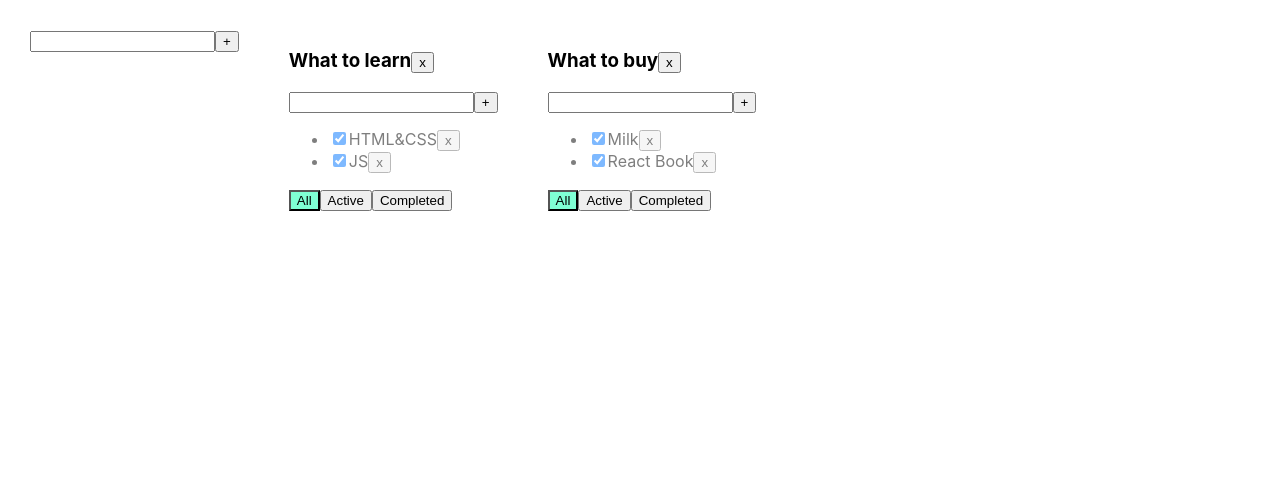
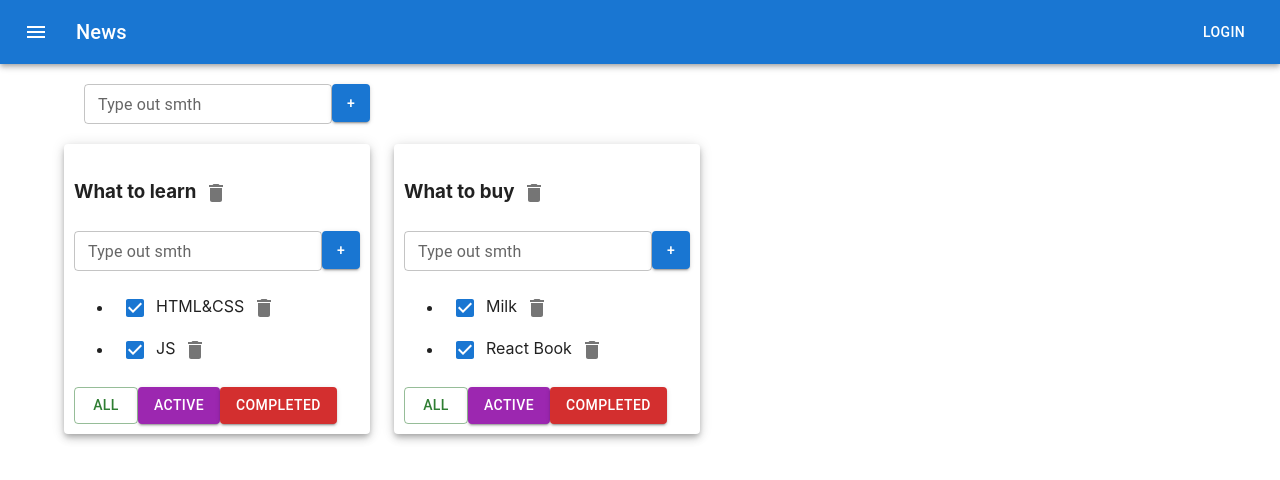
Before and after one commit to vitalyabedik/it-incubator.todolist-main, a React (Create React App) app: page / in a window 1280 px wide. Shown: the top 480 px of the page. Built offline with nearby package versions, Linux system fonts and the light colour scheme.

Commit message:
feat: finish MUI 07-lesson

```diff
--- a/src/App.css
+++ b/src/App.css
@@ -1,9 +1,8 @@
+/*.App {*/
+/*    padding: 30px;*/
+/*    display: flex;*/
+/*}*/
 
-.App {
-    padding: 30px;
-    display: flex;
-}
-
-.App > div {
-    margin-right: 50px;
-}
+/*.App > div {*/
+/*    margin-right: 50px;*/
+/*}*/
--- a/src/Tuesday/Todolist7/AddItemForm.tsx
+++ b/src/Tuesday/Todolist7/AddItemForm.tsx
@@ -1,4 +1,7 @@
 import React, {ChangeEvent, KeyboardEvent, useState} from 'react';
+
+import Button from '@mui/material/Button';
+import TextField from '@mui/material/TextField';
 
 type AddItemFormPropsType = {
     addItem: (title: string) => void
@@ -6,15 +9,15 @@
 
 export function AddItemForm(props: AddItemFormPropsType) {
 
-    let [title, setTitle] = useState("")
+    let [title, setTitle] = useState('')
     let [error, setError] = useState<string | null>(null)
 
     const addItem = () => {
-        if (title.trim() !== "") {
+        if (title.trim() !== '') {
             props.addItem(title);
-            setTitle("");
+            setTitle('');
         } else {
-            setError("Title is required");
+            setError('Title is required');
         }
     }
 
@@ -29,14 +32,33 @@
         }
     }
 
+    const muiStyles = {
+        maxWidth: '38px',
+        maxHeight: '38px',
+        minWidth: '38px',
+        minHeight: '38px',
+    }
+
     return <div>
-        <input value={title}
-               onChange={onChangeHandler}
-               onKeyPress={onKeyPressHandler}
-               className={error ? "error" : ""}
+        {/*<input value={title}*/}
+        {/*       onChange={onChangeHandler}*/}
+        {/*       onKeyPress={onKeyPressHandler}*/}
+        {/*       className={error ? 'error' : ''}*/}
+        {/*/>*/}
+        <TextField error={!!error}
+                   value={title}
+                   onChange={onChangeHandler}
+                   onKeyPress={onKeyPressHandler}
+                   size="small"
+                   id="outlined-basic"
+                   label={error ? 'Title is required' : 'Type out smth'}
+                   variant="outlined"
         />
-        <button onClick={addItem}>+</button>
 
-        {error && <div className="error-message">{error}</div>}
+        {/*<button onClick={addItem}>+</button>*/}
+        <Button variant="contained" onClick={addItem}
+                style={muiStyles}>+</Button>
+
+        {/*{error && <div className="error-message">{error}</div>}*/}
     </div>
 }
--- /dev/null
+++ b/src/Tuesday/Todolist7/ButtonAppBar.tsx
@@ -0,0 +1,32 @@
+import * as React from 'react';
+import AppBar from '@mui/material/AppBar';
+import Box from '@mui/material/Box';
+import Toolbar from '@mui/material/Toolbar';
+import Typography from '@mui/material/Typography';
+import Button from '@mui/material/Button';
+import IconButton from '@mui/material/IconButton';
+import MenuIcon from '@mui/icons-material/Menu';
+
+export default function ButtonAppBar() {
+    return (
+        <Box sx={{flexGrow: 1}}>
+            <AppBar position="static">
+                <Toolbar>
+                    <IconButton
+                        size="large"
+                        edge="start"
+                        color="inherit"
+                        aria-label="menu"
+                        sx={{mr: 2}}
+                    >
+                        <MenuIcon/>
+                    </IconButton>
+                    <Typography variant="h6" component="div" sx={{flexGrow: 1}}>
+                        News
+                    </Typography>
+                    <Button color="inherit">Login</Button>
+                </Toolbar>
+            </AppBar>
+        </Box>
+    );
+}
--- a/src/Tuesday/Todolist7/Lesson7.tsx
+++ b/src/Tuesday/Todolist7/Lesson7.tsx
@@ -1,8 +1,15 @@
 import React, {useState} from 'react';
+
 import './Todolist.css';
+
 import {TaskType, Todolist} from './Todolist';
 import {v1} from 'uuid';
+
 import {AddItemForm} from './AddItemForm';
+import ButtonAppBar from './ButtonAppBar';
+import Container from '@mui/material/Container';
+import Grid from '@mui/material/Grid';
+import Paper from '@mui/material/Paper';
 
 export type FilterValuesType = 'all' | 'active' | 'completed';
 type TodolistType = {
@@ -120,7 +127,12 @@
 
     return (
         <div className="App">
+            <ButtonAppBar/>
+            <Container fixed>
+                <Grid container style={{padding: '20px'}}>
                     <AddItemForm addItem={addTodolist}/>
+                </Grid>
+                <Grid container spacing={3}>
                     {
                         todolists.map(tl => {
                             let allTodolistTasks = tasks[tl.id];
@@ -133,8 +145,10 @@
                                 tasksForTodolist = allTodolistTasks.filter(t => t.isDone === true);
                             }
 
-                    return <Todolist
-                        key={tl.id}
+                            return (
+                                <Grid key={tl.id} item>
+                                    <Paper elevation={5} style={{padding: '10px'}}>
+                                        <Todolist
                                             id={tl.id}
                                             title={tl.title}
                                             tasks={tasksForTodolist}
@@ -147,9 +161,13 @@
                                             changeTaskTitle={changeTaskTitle}
                                             changeTodolistTitle={changeTodolistTitle}
                                         />
+                                    </Paper>
+                                </Grid>
+                            )
                         })
                     }
-
+                </Grid>
+            </Container>
         </div>
     );
 }
--- a/src/Tuesday/Todolist7/Todolist.css
+++ b/src/Tuesday/Todolist7/Todolist.css
@@ -1,25 +1,24 @@
+/*.App {*/
+/*    padding: 30px;*/
+/*    display: flex;*/
+/*}*/
 
-.App {
-    padding: 30px;
-    display: flex;
-}
+/*.App > div {*/
+/*    margin-right: 50px;*/
+/*}*/
 
-.App > div {
-    margin-right: 50px;
-}
+/*.error {*/
+/*    border: red 1px solid;*/
+/*}*/
 
-.error {
-    border: red 1px solid;
-}
+/*.error-message {*/
+/*    color: red;*/
+/*}*/
 
-.error-message {
-    color: red;
-}
+/*.active-filter {*/
+/*    background-color: aquamarine;*/
+/*}*/
 
-.active-filter {
-    background-color: aquamarine;
-}
-
-.is-done {
-    opacity: 0.5;
-}
+/*.is-done {*/
+/*    opacity: 0.5;*/
+/*}*/
--- a/src/Tuesday/Todolist7/Todolist.tsx
+++ b/src/Tuesday/Todolist7/Todolist.tsx
@@ -2,6 +2,11 @@
 import {FilterValuesType} from './Lesson7';
 import {AddItemForm} from './AddItemForm';
 import {EditableSpan} from './EditableSpan';
+
+import Button from '@mui/material/Button';
+import Checkbox from '@mui/material/Checkbox';
+import DeleteIcon from '@mui/icons-material/Delete';
+import IconButton from '@mui/material/IconButton';
 
 export type TaskType = {
     id: string
@@ -41,7 +46,10 @@
 
     return <div>
         <h3><EditableSpan value={props.title} onChange={changeTodolistTitle}/>
-            <button onClick={removeTodolist}>x</button>
+            {/*<button onClick={removeTodolist}>x</button>*/}
+            <IconButton aria-label="delete" onClick={removeTodolist}>
+                <DeleteIcon/>
+            </IconButton>
         </h3>
         <AddItemForm addItem={addTask}/>
         <ul>
@@ -58,23 +66,34 @@
 
 
                     return <li key={t.id} className={t.isDone ? 'is-done' : ''}>
-                        <input type="checkbox" onChange={onChangeHandler} checked={t.isDone}/>
+                        {/*<input type="checkbox" onChange={onChangeHandler} checked={t.isDone}/>*/}
+                        <Checkbox onChange={onChangeHandler} checked={t.isDone}/>
                         <EditableSpan value={t.title} onChange={onTitleChangeHandler}/>
-                        <button onClick={onClickHandler}>x</button>
+                        {/*<button onClick={onClickHandler}>x</button>*/}
+                        <IconButton aria-label="delete" onClick={onClickHandler}>
+                            <DeleteIcon/>
+                        </IconButton>
                     </li>
                 })
             }
         </ul>
         <div>
-            <button className={props.filter === 'all' ? 'active-filter' : ''}
-                    onClick={onAllClickHandler}>All
-            </button>
-            <button className={props.filter === 'active' ? 'active-filter' : ''}
-                    onClick={onActiveClickHandler}>Active
-            </button>
-            <button className={props.filter === 'completed' ? 'active-filter' : ''}
-                    onClick={onCompletedClickHandler}>Completed
-            </button>
+            <Button variant={props.filter === 'all' ? 'outlined' : 'contained'} color="success"
+                    onClick={onAllClickHandler}>All</Button>
+            <Button variant={props.filter === 'active' ? 'outlined' : 'contained'} color="secondary"
+                    onClick={onActiveClickHandler}>Active</Button>
+            <Button variant={props.filter === 'completed' ? 'outlined' : 'contained'} color="error"
+                    onClick={onCompletedClickHandler}>Completed</Button>
+
+            {/*<button className={props.filter === 'all' ? 'active-filter' : ''}*/}
+            {/*        onClick={onAllClickHandler}>All*/}
+            {/*</button>*/}
+            {/*<button className={props.filter === 'active' ? 'active-filter' : ''}*/}
+            {/*        onClick={onActiveClickHandler}>Active*/}
+            {/*</button>*/}
+            {/*<button className={props.filter === 'completed' ? 'active-filter' : ''}*/}
+            {/*        onClick={onCompletedClickHandler}>Completed*/}
+            {/*</button>*/}
         </div>
     </div>
 }
```
Lines whose indentation alone changed are shown as unchanged.
